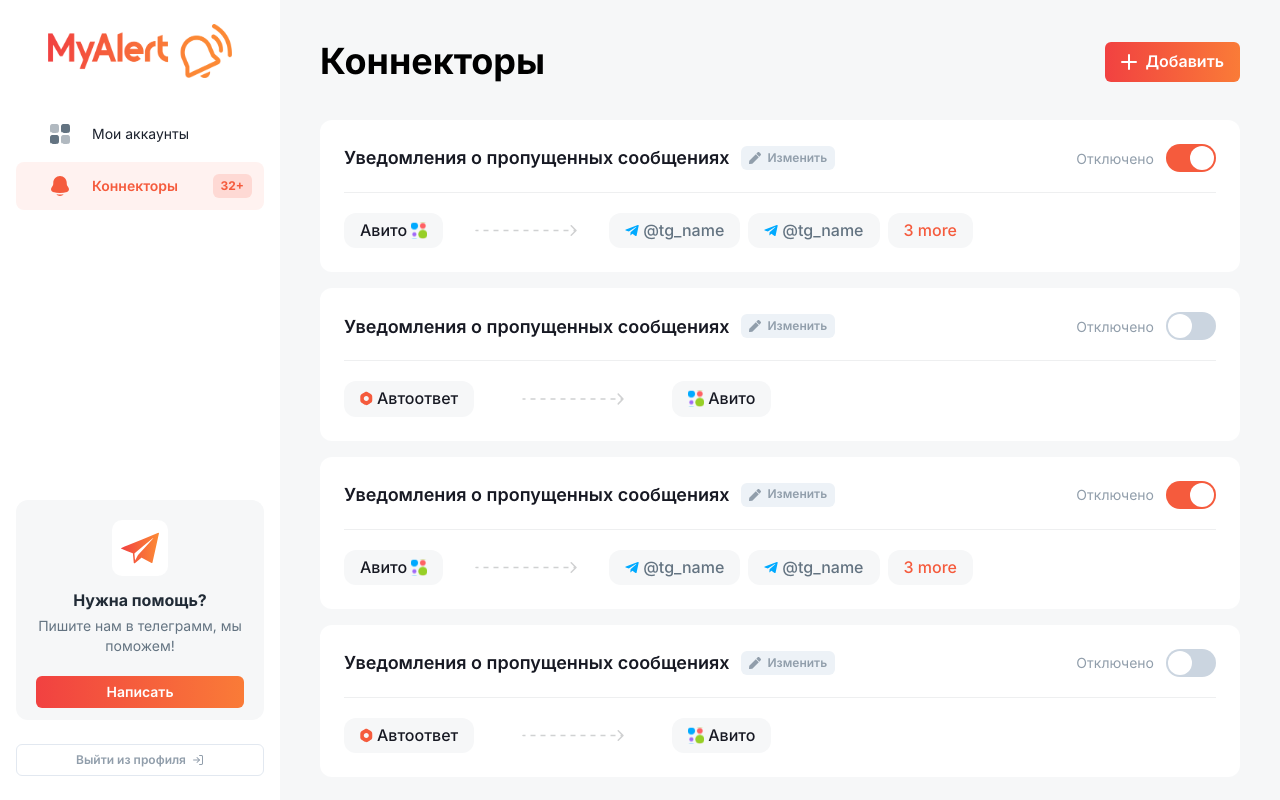
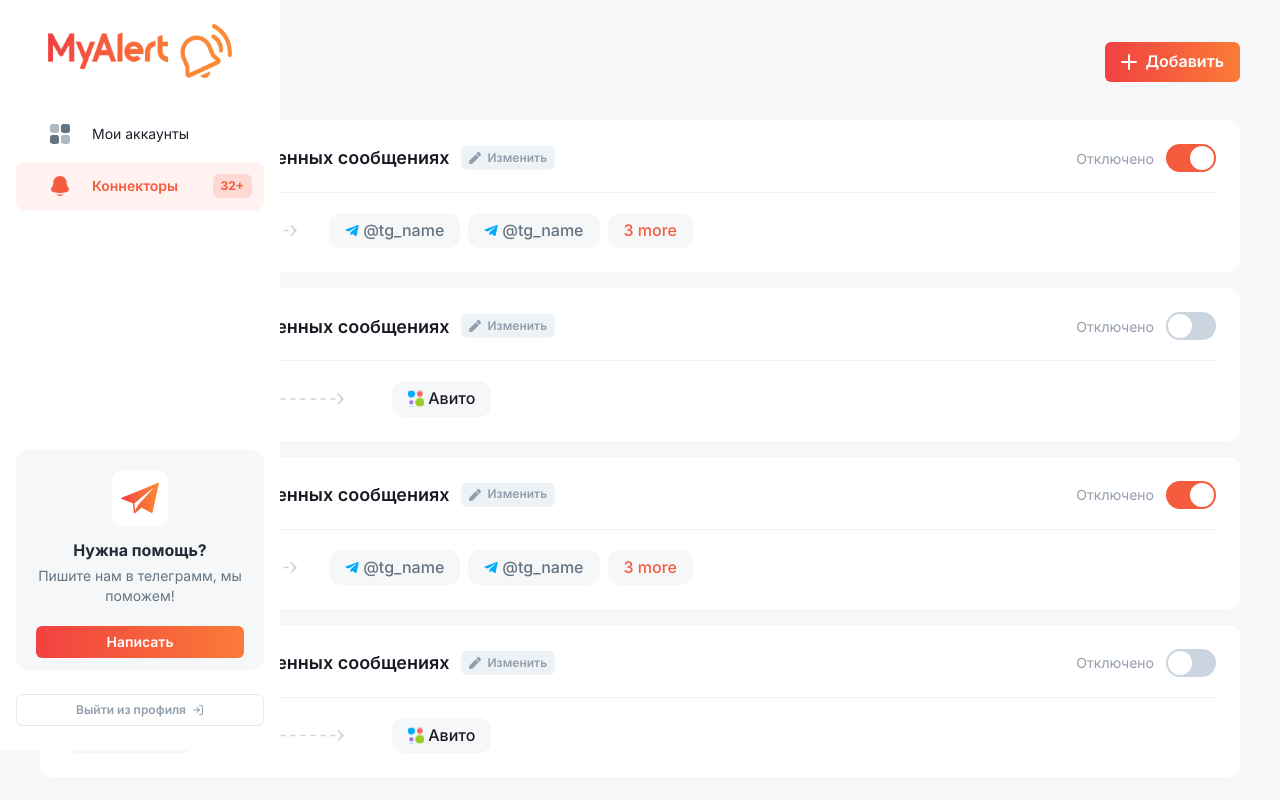
Before and after one commit to QobilovSardor/myAlert, a React (Vite) app: page /connectors in a window 1280 px wide. Built offline with nearby package versions, Linux system fonts and the light colour scheme.

Commit message:
left sidebar height change

```diff
--- a/src/components/Sidebar.tsx
+++ b/src/components/Sidebar.tsx
@@ -15,8 +15,9 @@
         px={4}
         minW={{ base: "280px", sm: "250px", md: "280px", desktop: "280px" }}
         maxW={{ base: "280px", sm: "250px", md: "280px", desktop: "280px" }}
-        minH={{ base: "95vh", sm: "100vh" }}
-        h="100%"
+        // minH={{ base: "95vh", sm: "100vh" }}
+        h="calc(100% - 50px)"
+        position="fixed"
       >
         <Box>
           <Link to="/">
--- a/src/index.css
+++ b/src/index.css
@@ -88,7 +88,8 @@
     top: 50px;
     left: -100%;
     width: 100%;
-    min-height: 100%;
+    /* min-height: 100%; */
+    height: calc(100% - 50px);
     background: #0000001A;
     z-index: 100;
     transition: 0.3s ease;
```
